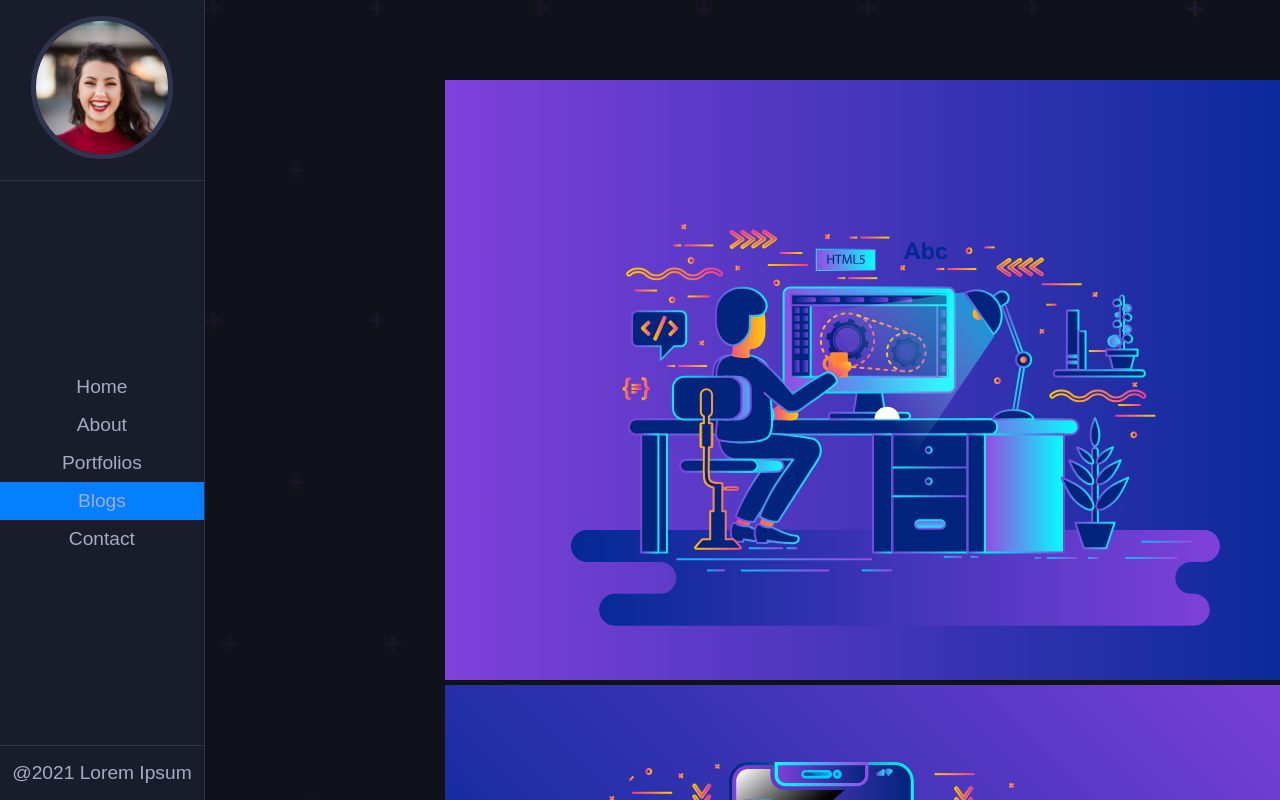
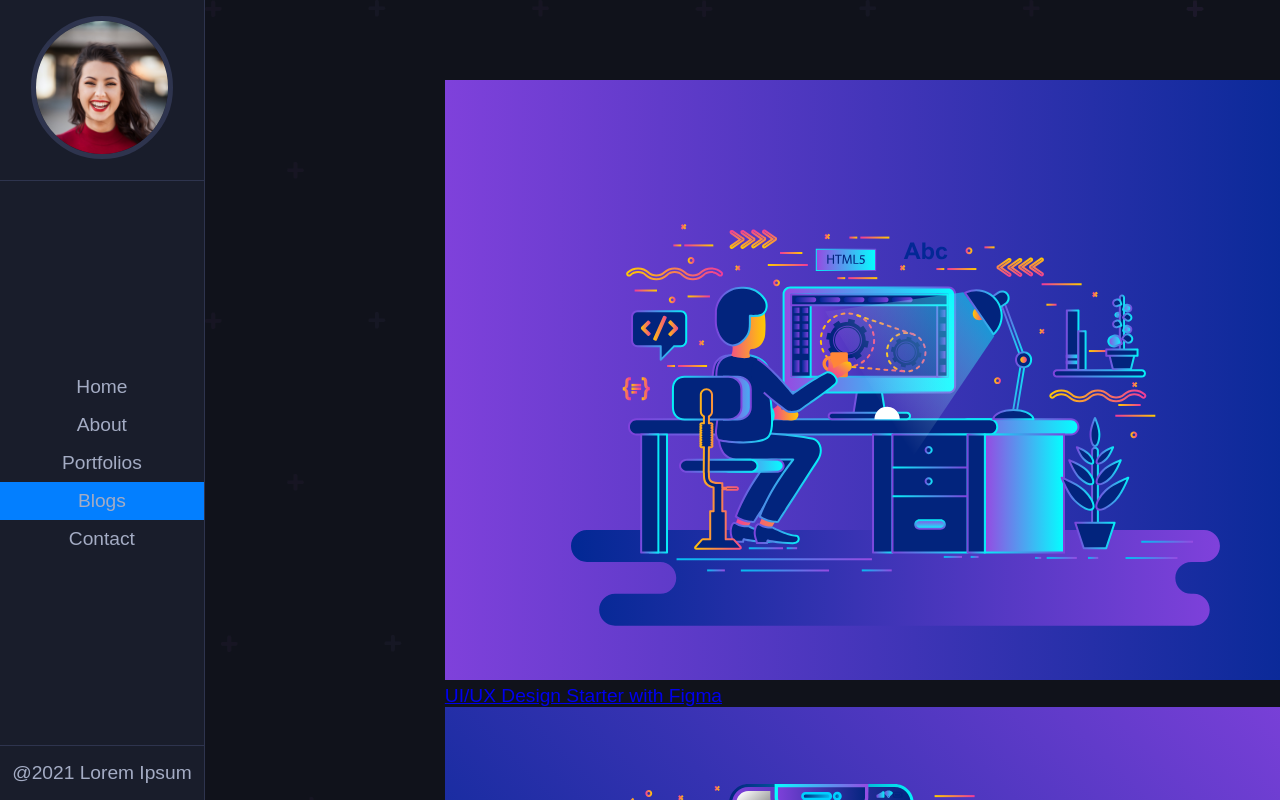
Before and after one commit to shafeenashaikh/React-Portfolio, a React (Create React App) app: page /blogs in a window 1280 px wide. Shown: the top 800 px of the page. Built offline with nearby package versions, Linux system fonts and the light colour scheme; a web font is replaced by a local one.

Commit message:
added all blogs details to the BlogPage

```diff
--- a/src/Pages/BlogPage.js
+++ b/src/Pages/BlogPage.js
@@ -10,9 +10,10 @@ function BlogPage() {
                     <div className="blog" key={blog.id}>
                         <div className="blog-content">
                             <img src={blog.image} alt=""/>
-                            <a href="github.com" className="blog-link">
+                            <a href={blog.link} className="blog-link">
+                                {blog.title}
+                            </a>
 
-                            </a>
                         </div>
                     </div>
                 )
```
